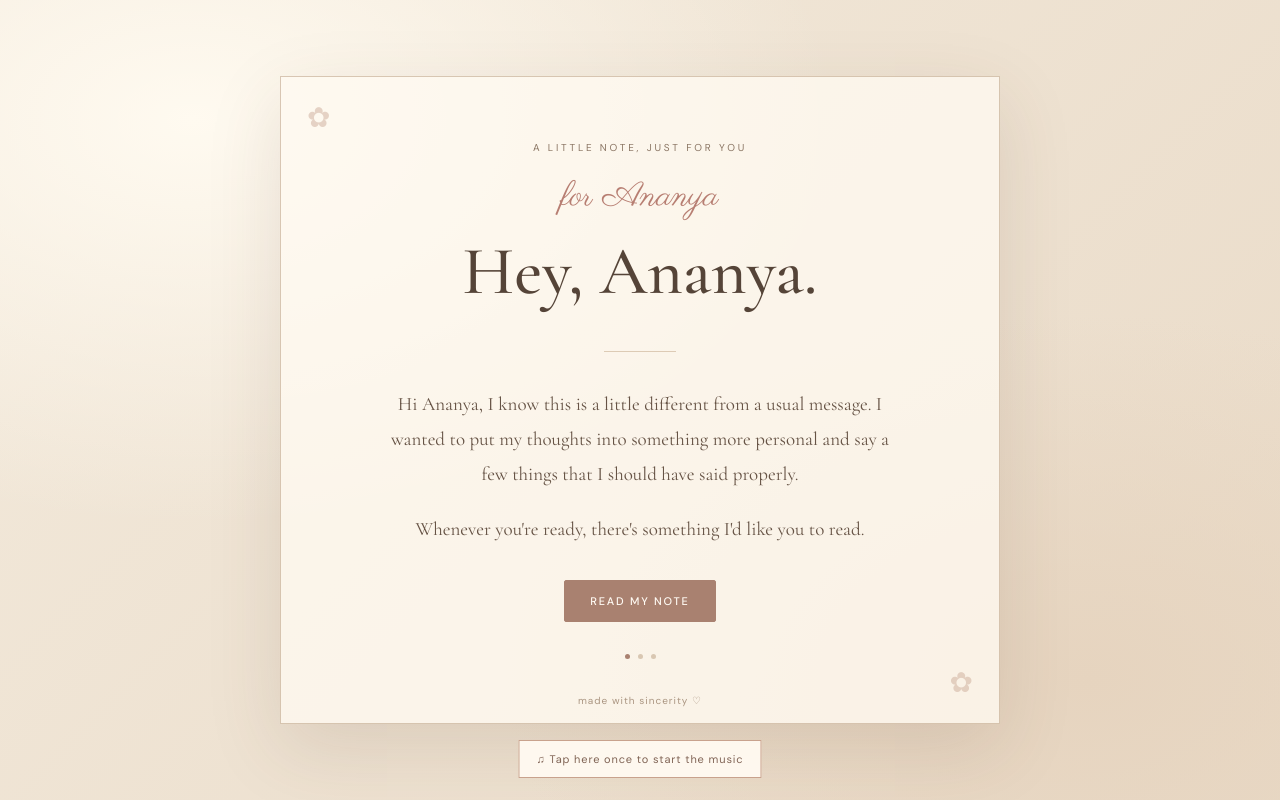
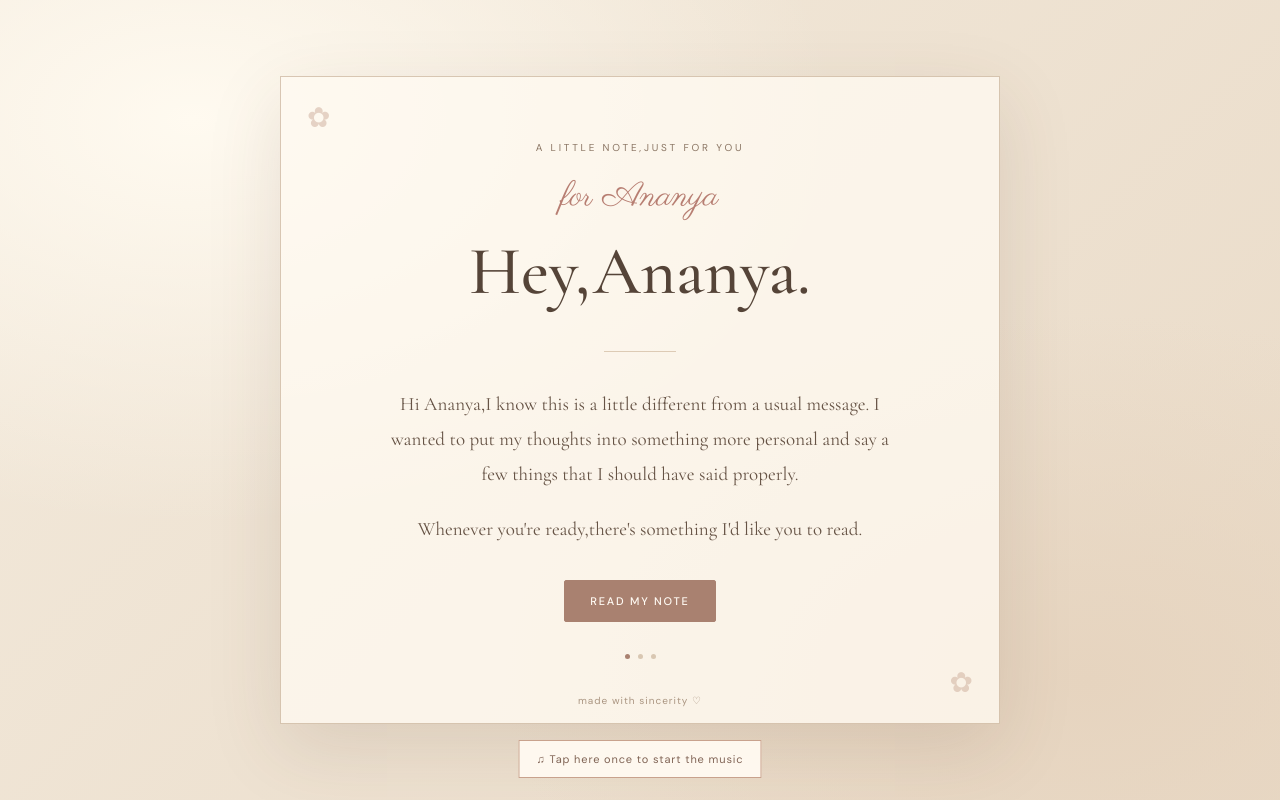
Before and after one commit to Raunak-g04/for-ananya, a plain HTML site: page index.html in a window 1280 px wide. Drawn offline with nearby package versions, Linux system fonts and the light colour scheme.

Commit message:
Update index.html

```diff
--- a/index.html
+++ b/index.html
@@ -227,23 +227,23 @@ button:hover {
 
 <div class="page active" id="page1">
 
-  <div class="eyebrow">a little note, just for you</div>
+  <div class="eyebrow">a little note,just for you</div>
 
   <div class="script">for Ananya</div>
 
-  <h1>Hey, Ananya.</h1>
+  <h1>Hey,Ananya.</h1>
 
   <div class="rule"></div>
 
   <p>
-    Hi Ananya, I know this is a little different
+    Hi Ananya,I know this is a little different
     from a usual message. I wanted to put my
     thoughts into something more personal and
     say a few things that I should have said properly.
   </p>
 
   <p>
-    Whenever you're ready, there's something
+    Whenever you're ready,there's something
     I'd like you to read.
   </p>
 
@@ -293,10 +293,10 @@ button:hover {
   </p>
 
   <p>
-    I can't change what happened, but I can
-    acknowledge it, learn from it, and do better.
+    I can't change what happened,but I can
+    acknowledge it,learn from it,and do better.
     I don't expect you to forget it or respond
-    in any particular way. I just wanted you to
+    in any particular way.I just wanted you to
     know that this apology is genuine.
   </p>
 
@@ -387,7 +387,7 @@ button:hover {
 <script>
 
 // Your selected YouTube song
-const SONG_VIDEO_ID = "kPtn26x8TZM";
+const SONG_VIDEO_ID = "MnUlgGMIaq8";
 
 let ytPlayer = null;
 let playerReady = false;
```
